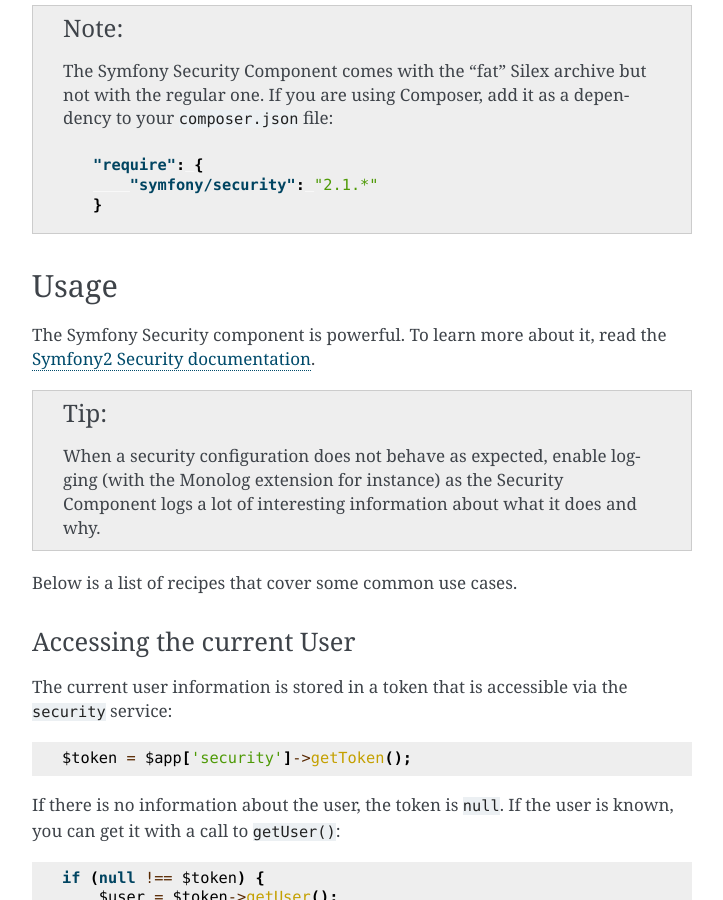
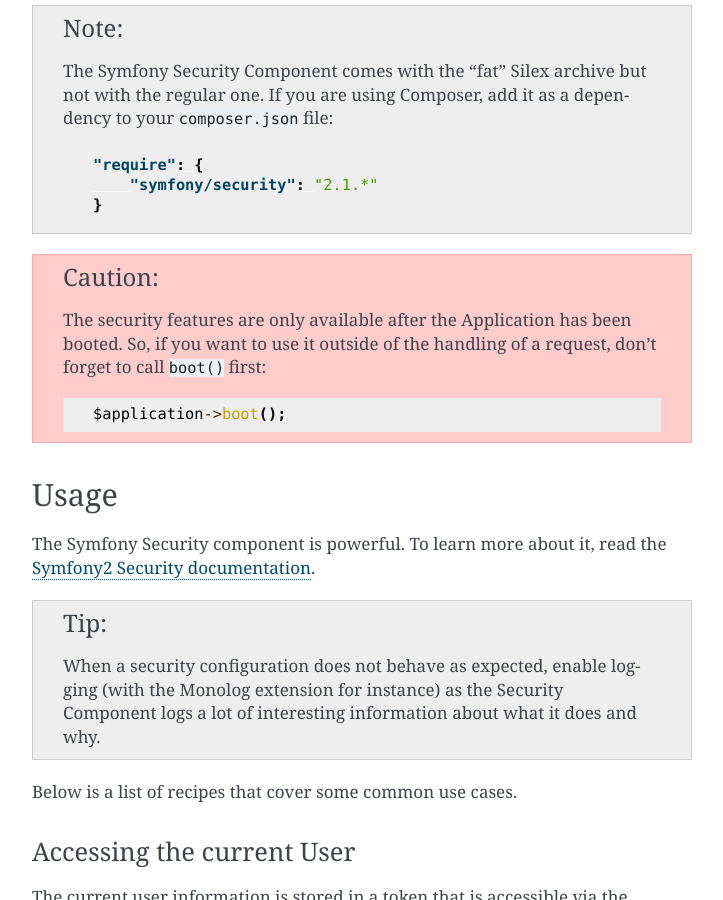
Before and after one commit to silexphp/Silex, a Sphinx documentation site: the page built from doc/providers/security.rst, in a window 1280 px wide and 900 px high, scrolled down 989 px. Shown: the whole window, without its empty margins (388-1111 px from the left). Built offline with Sphinx 7.4.7, drawn with Linux system fonts in a browser that asks for light colours; pages that are not in the unit, such as notebooks, are missing from menus.

Commit message:
added a note about how to use the security outside the handling of a request (refs #473)

```diff
--- a/doc/providers/security.rst
+++ b/doc/providers/security.rst
@@ -62,6 +62,14 @@
         "require": {
             "symfony/security": "2.1.*"
         }
+
+.. caution::
+
+    The security features are only available after the Application has been
+    booted. So, if you want to use it outside of the handling of a request,
+    don't forget to call ``boot()`` first::
+
+        $application->boot();
 
 Usage
 -----
```
Also changed, not shown: 1 other file.
